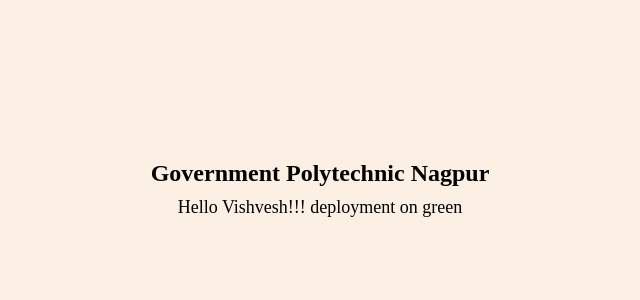
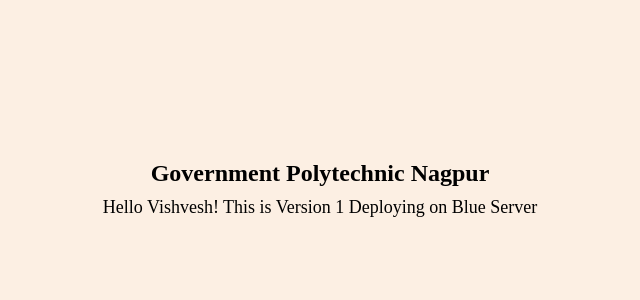
Before and after one commit to vishuhack/django_simple_app, a Python web app: template app/templates/index.html in a window 1280 px wide. Shown: the part 202-502 px from the top of the page, without its empty margins (320-960 px from the left). Run offline with Jinja, Linux system fonts and the light colour scheme; the template is opened without the code that fills it, so the values that code supplies are empty.

Commit message:
update index file

```diff
--- a/app/templates/index.html
+++ b/app/templates/index.html
@@ -43,6 +43,6 @@
         <!-- <img src="/static/college_logo.jpg" alt="College Image" width="100"> -->
         <div class="text">Government Polytechnic Nagpur</div>
     </div>
-    <p class="description">Hello Vishvesh!!! deployment on green</p>
+    <p class="description">Hello Vishvesh! This is Version 1 Deploying on Blue Server</p>
 </body>
 </html>
```
